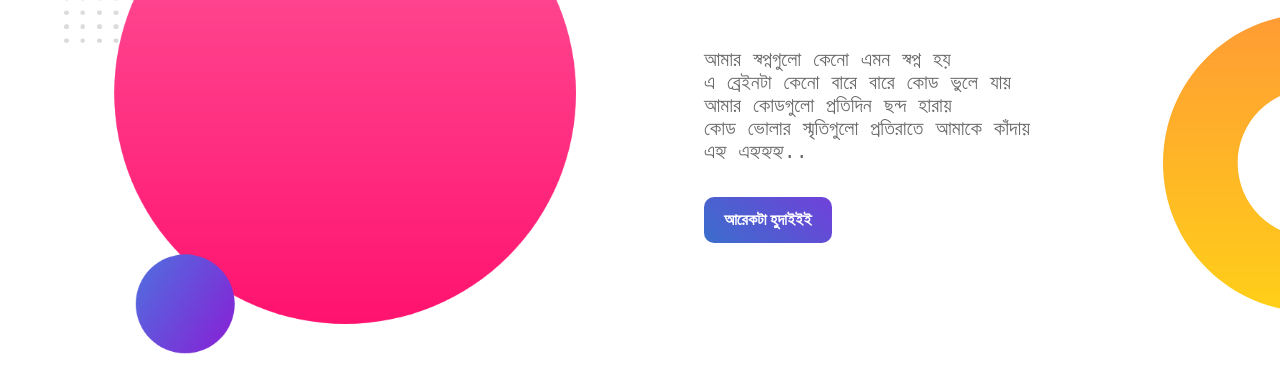
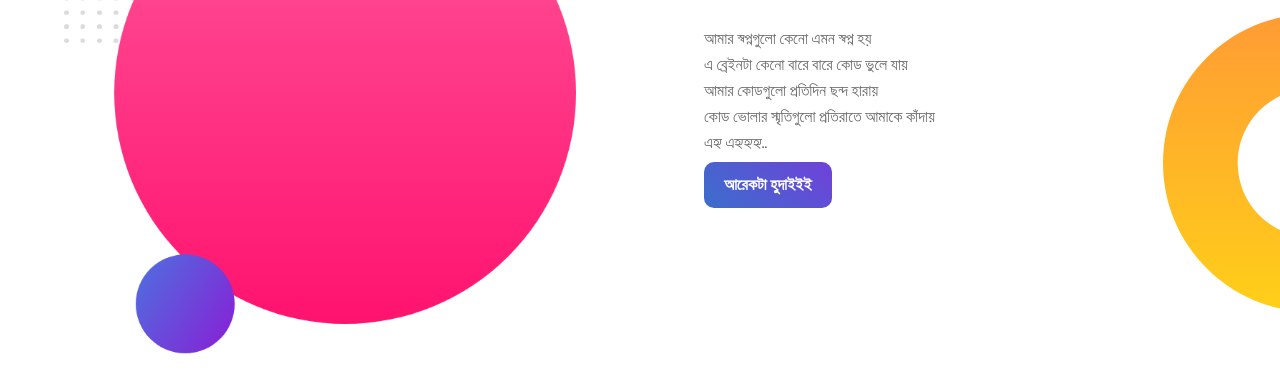
Before and after one commit to mdirfan07/bangla-portfolio, a plain HTML site: page index.html in a window 1280 px wide. Shown: the part 757-1144 px from the top of the page. Drawn offline with Linux system fonts and the light colour scheme.

Commit message:
paragraph problem fixed

```diff
--- a/index.html
+++ b/index.html
@@ -30,13 +30,13 @@
         </div>
         <div class="half-width">
             <h1>আমার স্বপ্ন</h1>
-        <pre class="dream-ly">
-আমার স্বপ্নগুলো কেনো এমন স্বপ্ন হয়
-এ ব্রেইনটা কেনো বারে বারে কোড ভুলে যায়
-আমার কোডগুলো প্রতিদিন ছন্দ হারায়
-কোড ভোলার স্মৃতিগুলো প্রতিরাতে আমাকে কাঁদায়
-এহ্য এহ্যহ্যহ্য..
-        </pre>
+        <p>
+            আমার স্বপ্নগুলো কেনো এমন স্বপ্ন হয় <br>
+            এ ব্রেইনটা কেনো বারে বারে কোড ভুলে যায় <br>
+            আমার কোডগুলো প্রতিদিন ছন্দ হারায় <br>
+            কোড ভোলার স্মৃতিগুলো প্রতিরাতে আমাকে কাঁদায় <br>
+            এহ্য এহ্যহ্যহ্য..
+        </p>
         <a class="btn2" href="#">আরেকটা হুদাইইই</a>
         </div>
     </section>
--- a/style.css
+++ b/style.css
@@ -41,10 +41,6 @@ p{
 }
 .half-width img{
     width: 100%;
-}
-.dream-ly{
-    font-size: 20px;
-    color: dimgrey;
 }
 .btn2{
     text-decoration: none;
```
